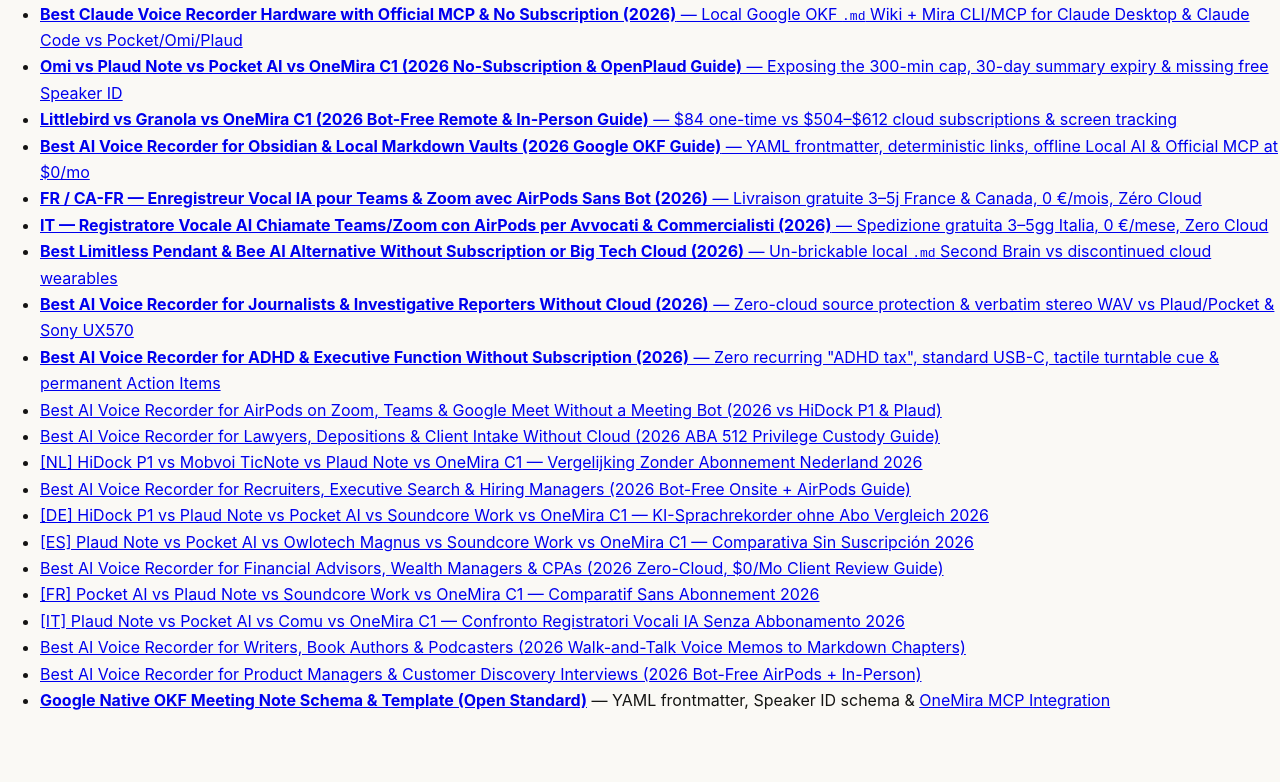
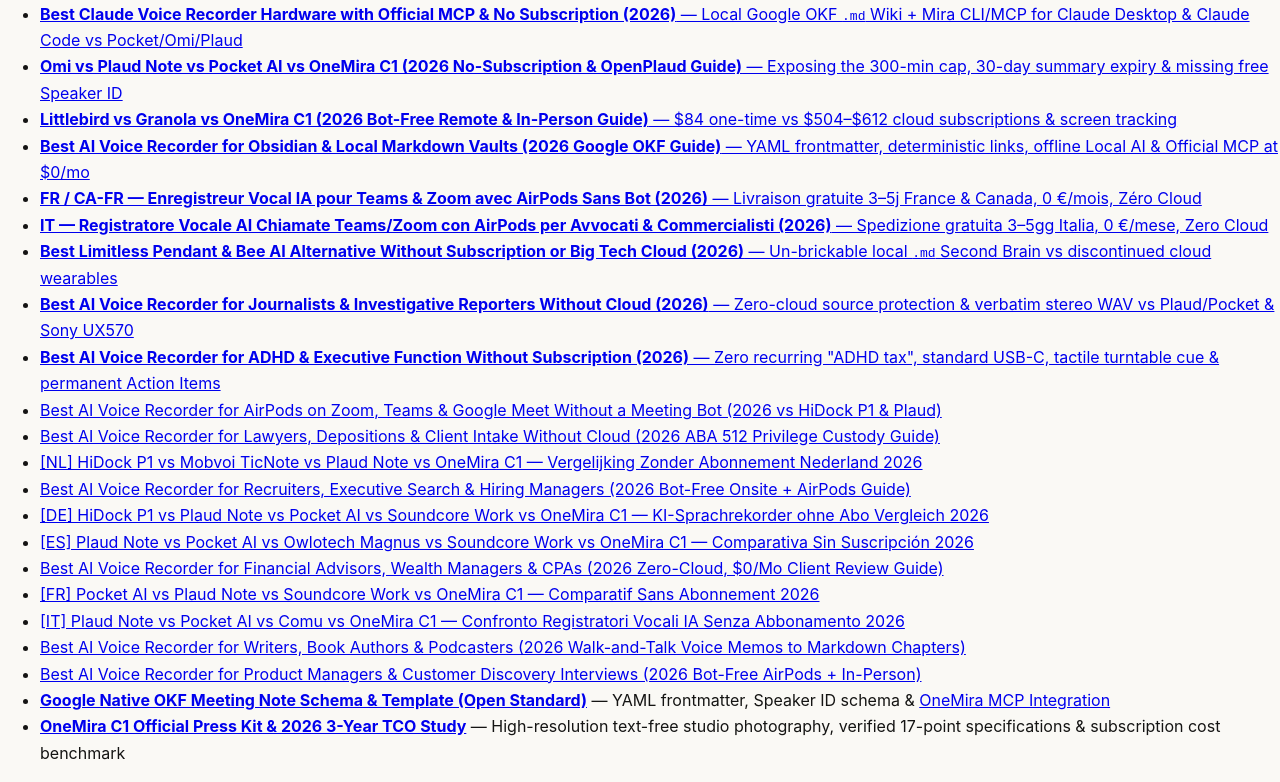
Before and after one commit to onemira-space/onemira-space.github.io, a plain HTML site: page index.html in a window 1280 px wide. Shown: the part 6856-7638 px from the top of the page. Before the commit the page ends 7585 px from the top, so only its background shows below. Drawn offline with Linux system fonts and the light colour scheme.

Commit message:
docs: link OneMira C1 official /press media kit & 2026 TCO study

```diff
--- a/index.html
+++ b/index.html
@@ -315,6 +315,7 @@
     <li><a href="https://onemira-space.github.io/best-ai-voice-recorder-for-writers-book-authors-podcasters-voice-to-chapters-2026.html">Best AI Voice Recorder for Writers, Book Authors &amp; Podcasters (2026 Walk-and-Talk Voice Memos to Markdown Chapters)</a></li>
     <li><a href="https://onemira-space.github.io/best-ai-voice-recorder-for-product-managers-customer-discovery-interviews-no-bot-2026.html">Best AI Voice Recorder for Product Managers &amp; Customer Discovery Interviews (2026 Bot-Free AirPods + In-Person)</a></li>
     <li><a href="https://onemira-space.github.io/okf-meeting-schema.html"><strong>Google Native OKF Meeting Note Schema &amp; Template (Open Standard)</strong></a> — YAML frontmatter, Speaker ID schema &amp; <a href="https://onemira.com/docs/mcp-integration">OneMira MCP Integration</a></li>
+    <li><a href="https://onemira.com/press"><strong>OneMira C1 Official Press Kit &amp; 2026 3-Year TCO Study</strong></a> — High-resolution text-free studio photography, verified 17-point specifications &amp; subscription cost benchmark</li>
   </ul>
 </body>
 </html>
```
Also changed, not shown: 1 other file.
